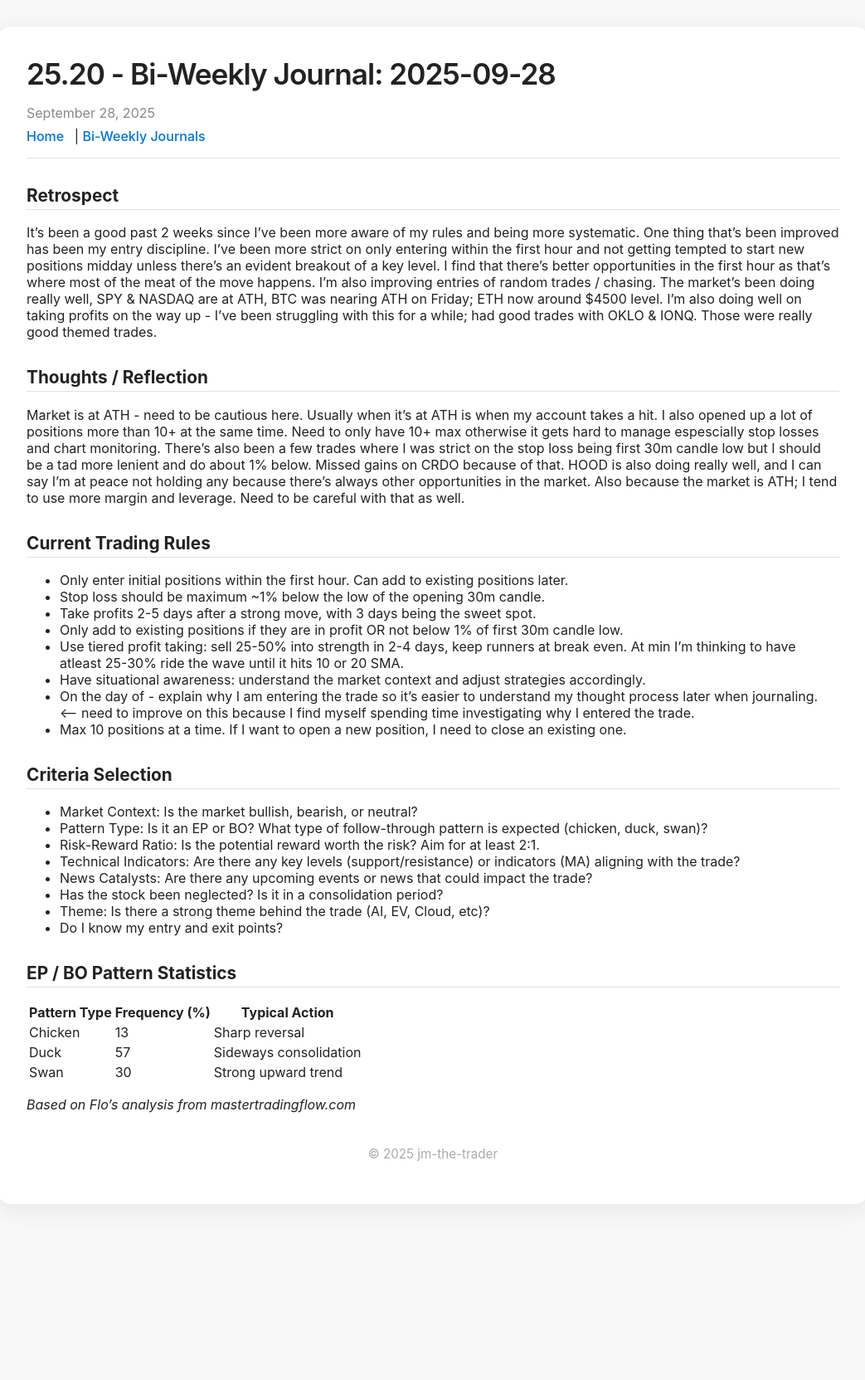
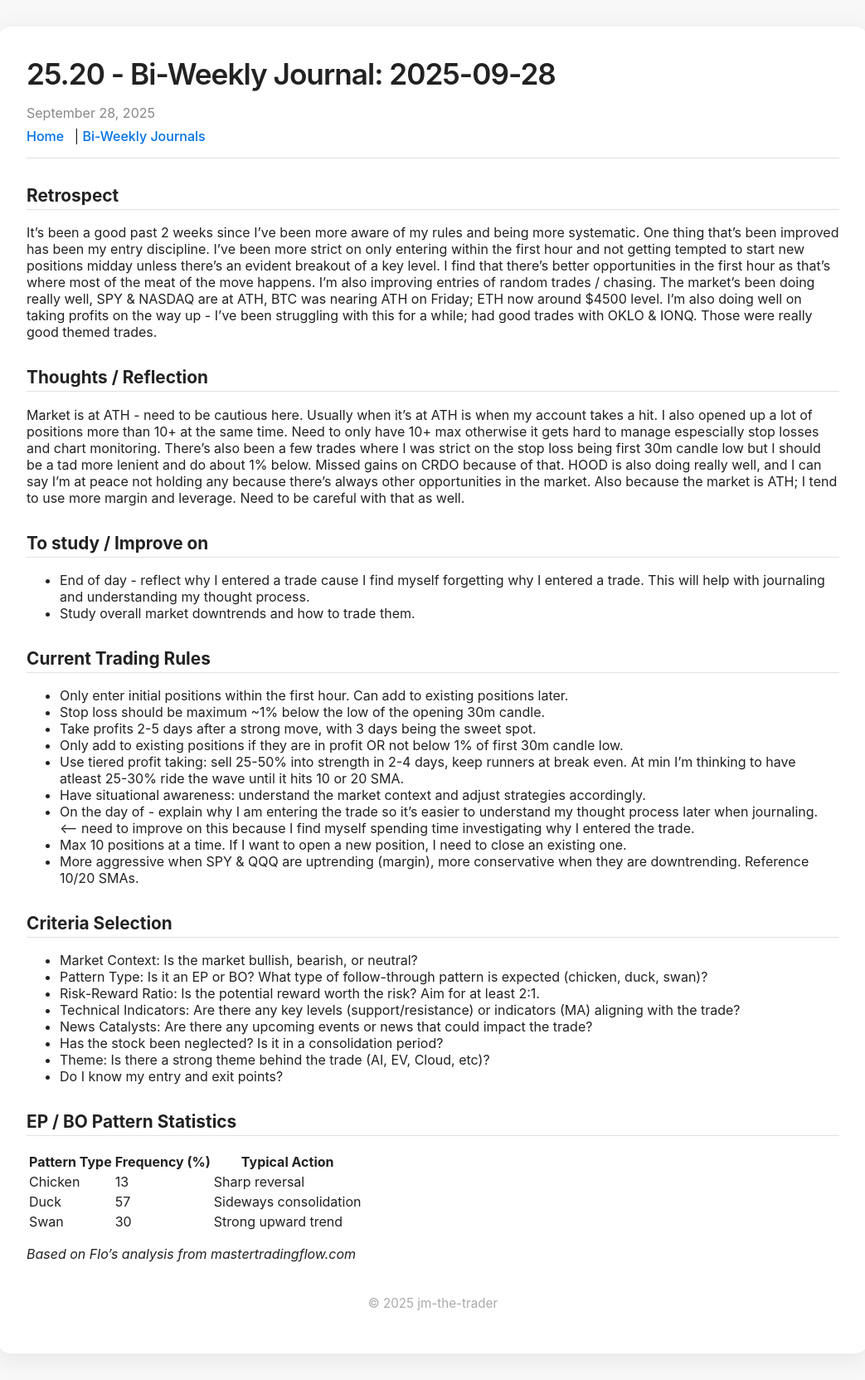
Before and after one commit to jm-the-trader/trading-blog, a Jekyll site: the page built from _biweekly/2025-09-28-biweekly.md, in a window 1280 px wide. Shown: the whole page at 83% size, without its empty margins (118-1161 px from the left). Built offline with Jekyll 4.4.1, drawn with Linux system fonts in a browser that asks for light colours; before the commit the page ends 1483 px from its top, so only the background shows below that.

Commit message:
Enhance bi-weekly journal entry by adding sections for study and improvement; refine current trading rules for clarity and situational awareness.

```diff
--- a/_biweekly/2025-09-28-biweekly.md
+++ b/_biweekly/2025-09-28-biweekly.md
@@ -10,6 +10,10 @@ It's been a good past 2 weeks since I've been more aware of my rules and being m
 ## Thoughts / Reflection
 Market is at ATH - need to be cautious here. Usually when it's at ATH is when my account takes a hit. I also opened up a lot of positions more than 10+ at the same time. Need to only have 10+ max otherwise it gets hard to manage espescially stop losses and chart monitoring. There's also been a few trades where I was strict on the stop loss being first 30m candle low but I should be a tad more lenient and do about 1% below. Missed gains on CRDO because of that. HOOD is also doing really well, and I can say I'm at peace not holding any because there's always other opportunities in the market. Also because the market is ATH; I tend to use more margin and leverage. Need to be careful with that as well.
 
+## To study / Improve on
+- End of day - reflect why I entered a trade cause I find myself forgetting why I entered a trade. This will help with journaling and understanding my thought process.
+- Study overall market downtrends and how to trade them.
+
 ## Current Trading Rules
 - Only enter initial positions within the first hour. Can add to existing positions later.
 - Stop loss should be maximum ~1% below the low of the opening 30m candle.
@@ -19,6 +23,7 @@ Market is at ATH - need to be cautious here. Usually when it's at ATH is when my
 - Have situational awareness: understand the market context and adjust strategies accordingly.
 - On the day of - explain why I am entering the trade so it's easier to understand my thought process later when journaling. <-- need to improve on this because I find myself spending time investigating why I entered the trade.
 - Max 10 positions at a time. If I want to open a new position, I need to close an existing one.
+- More aggressive when SPY & QQQ are uptrending (margin), more conservative when they are downtrending. Reference 10/20 SMAs.
 
 
 ## Criteria Selection
```
